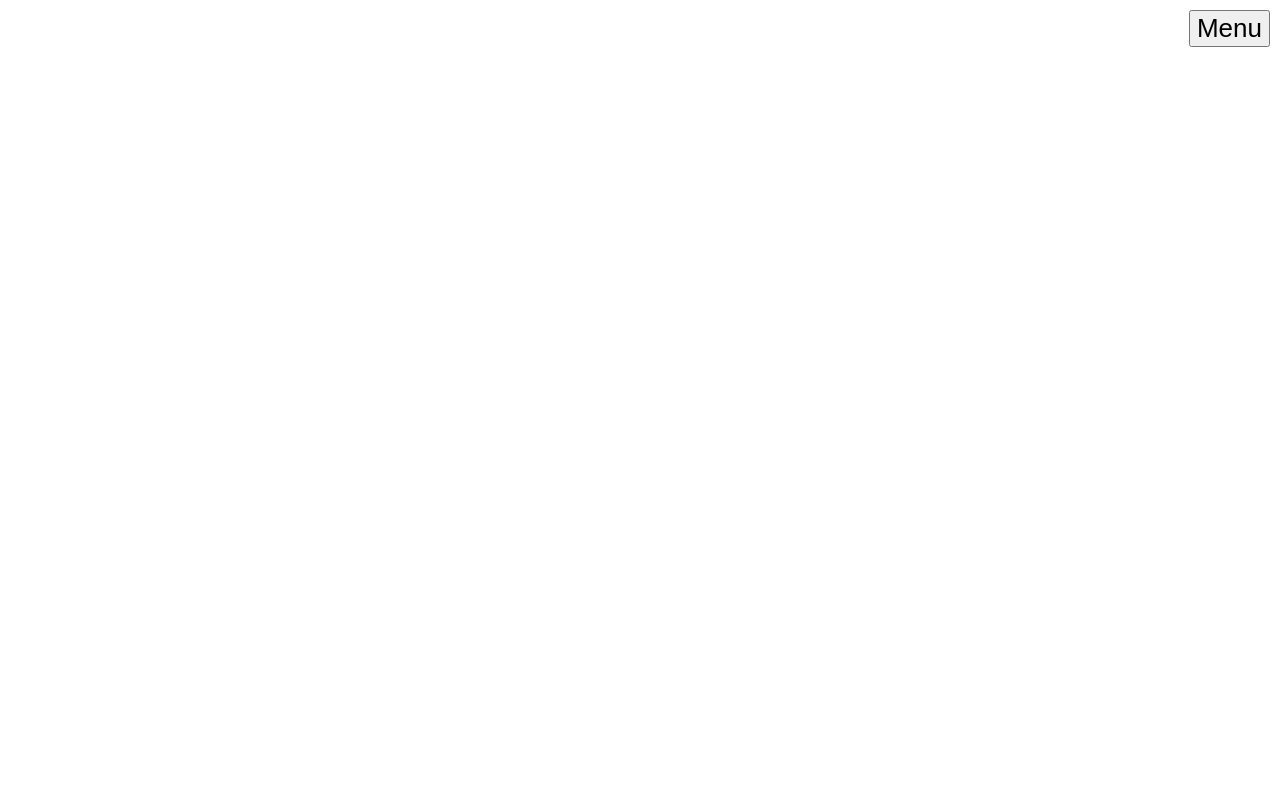
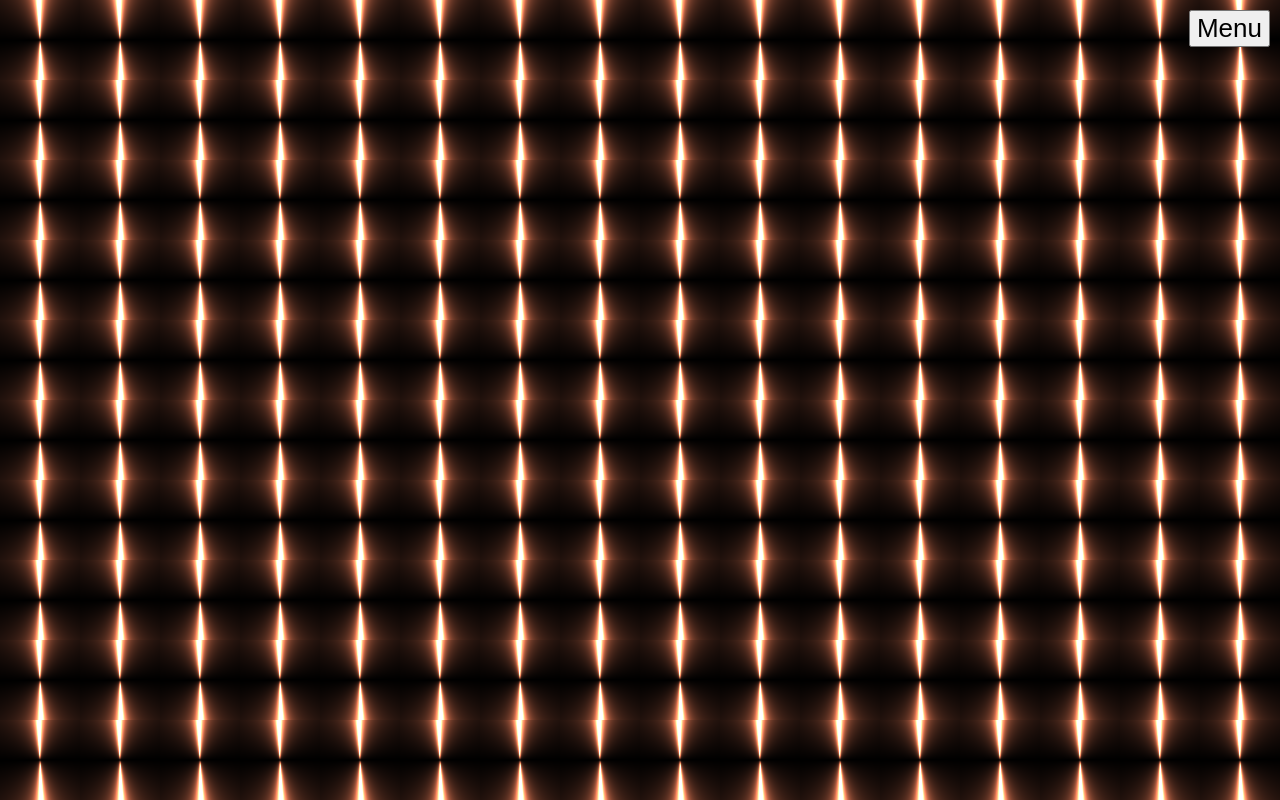
Before and after one commit to isihigameKoudai/utils, a React (Vite) app: page /samples/square-apark in a window 1280 px wide. Before the commit this address had no page. Built offline with nearby package versions, Linux system fonts and the light colour scheme.

Commit message:
add square spark page

```diff
--- a/src/Route/routes.tsx
+++ b/src/Route/routes.tsx
@@ -9,6 +9,7 @@ import MicPage from "../pages/Audio/Mic";
 import SpeechPage from "../pages/Audio/Speech";
 import FivePointCirclePage from "../pages/Examples/FivePointCircle";
 import NormalCirclePage from "../pages/Examples/NormalCircle";
+import SquareSparkPage from "../pages/Examples/SquareSpark";
 
 export type IRoute = {
   title: string;
@@ -76,4 +77,9 @@ export const routeList: IRoute[] = [
     path: '/samples/normal-circle',
     element: <NormalCirclePage />
   },
+  {
+    title: 'キラキラ',
+    path: '/samples/square-apark',
+    element: <SquareSparkPage />
+  },
 ];
--- /dev/null
+++ b/src/pages/Examples/SquareSpark/index.tsx
@@ -0,0 +1,29 @@
+import React from 'react';
+import * as THREE from 'three';
+
+import ShaderCanvas from '../../../../packages/ShaderCanvas';
+import vertex from '../../../../packages/glsl/vertex.vert?raw';
+import squareSpark from './squareSpark.frag?raw';
+
+const SquareSparkPage: React.FC = () => {
+
+  return <div id="3D" style={{
+    width: '100%',
+    height: '100svh'
+  }}>
+    <ShaderCanvas
+      uniforms={{
+        time: {
+          value: 0
+        },
+        resolution: {
+          value: new THREE.Vector2(window.innerWidth, window.innerHeight)
+        }
+      }}
+      vertexShader={vertex}
+      fragmentShader={squareSpark}
+    />
+  </div>;
+}
+
+export default SquareSparkPage;
```
Also changed, not shown: src/pages/Examples/SquareSpark/squareSpark.frag (added).
